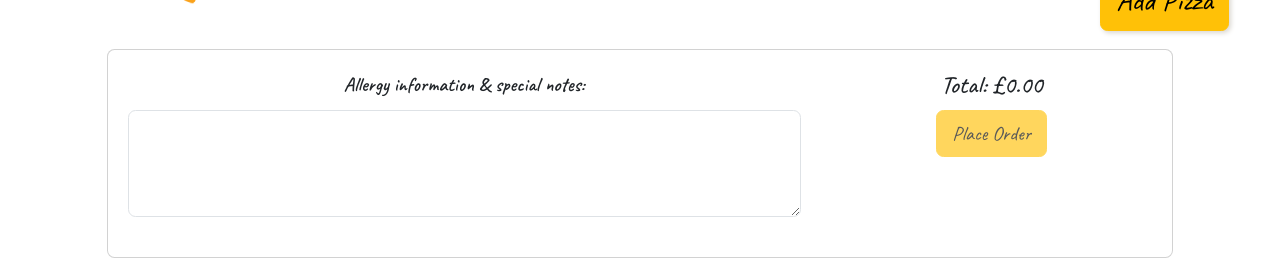
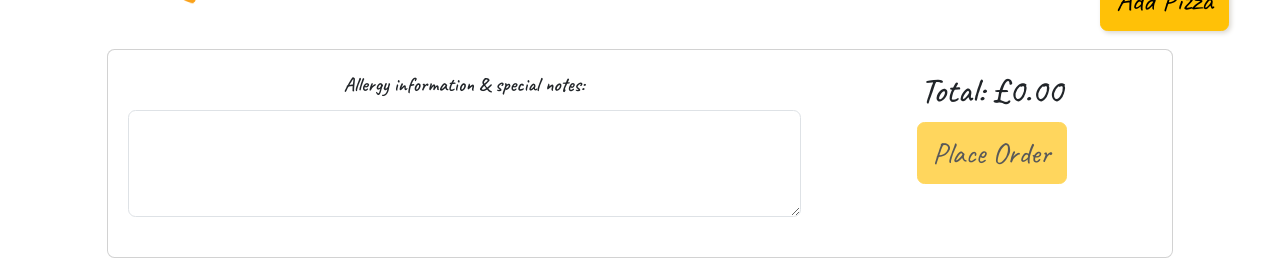
Before and after one commit to lanxeyu/pizza-shop, a React (Vite) app: page / in a window 1280 px wide. Shown: the part 271-531 px from the top of the page. Built offline with nearby package versions, Linux system fonts and the light colour scheme.

Commit message:
Formatting

```diff
--- a/src/components/CheckoutFooter/index.jsx
+++ b/src/components/CheckoutFooter/index.jsx
@@ -46,8 +46,8 @@ const CheckoutFooter = ({ cart }) => {
           </div>
 
           <div className="col-md-4">
-            <Card.Title className='total-cart-price'>Total: £{totalCartPrice.toFixed(2)}</Card.Title>
-            <Button className='place-order-btn' variant="warning" onClick={handlePlaceOrder} disabled={cart.length === 0}>Place Order</Button>
+            <Card.Title id='total-cart-price'>Total: £{totalCartPrice.toFixed(2)}</Card.Title>
+            <Button id='place-order-btn' variant="warning" onClick={handlePlaceOrder} disabled={cart.length === 0}>Place Order</Button>
           </div>
         </div>
 
--- a/src/components/CheckoutFooter/style.css
+++ b/src/components/CheckoutFooter/style.css
@@ -1,7 +1,7 @@
-.total-cart-price {
+#total-cart-price {
     font-size: 35px;
 }
 
-.place-order-btn {
+#place-order-btn {
     font-size: 30px;
 }
```
